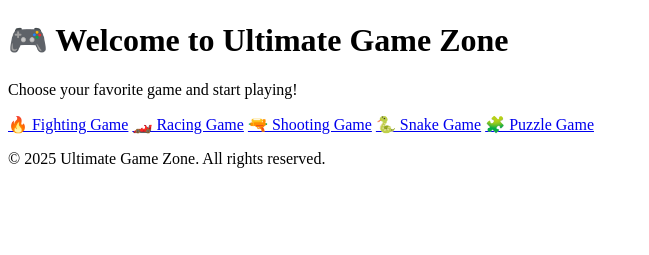
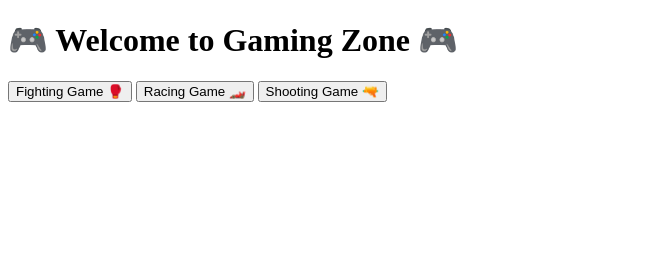
Before and after one commit to Azmat2575/my-game-website, a plain HTML site: page index.html in a window 1280 px wide. Shown: the whole page, without its empty margins (0-649 px from the left). Drawn offline with Linux system fonts and the light colour scheme.

Commit message:
Update index.html

```diff
--- a/index.html
+++ b/index.html
@@ -3,25 +3,17 @@
 <head>
     <meta charset="UTF-8">
     <meta name="viewport" content="width=device-width, initial-scale=1.0">
-    <title>Ultimate Game Zone</title>
-    <link rel="stylesheet" href="styles.css">
+    <title>Gaming Zone</title>
+    <link rel="stylesheet" href="style.css">
 </head>
 <body>
-    <header>
-        <h1>🎮 Welcome to Ultimate Game Zone</h1>
-        <p>Choose your favorite game and start playing!</p>
-    </header>
-
-    <section class="games-list">
-        <a href="game1.html" class="game-card">🔥 Fighting Game</a>
-        <a href="game2.html" class="game-card">🏎️ Racing Game</a>
-        <a href="game3.html" class="game-card">🔫 Shooting Game</a>
-        <a href="game4.html" class="game-card">🐍 Snake Game</a>
-        <a href="game5.html" class="game-card">🧩 Puzzle Game</a>
-    </section>
-
-    <footer>
-        <p>© 2025 Ultimate Game Zone. All rights reserved.</p>
-    </footer>
+    <h1>🎮 Welcome to Gaming Zone 🎮</h1>
+    <div class="games">
+        <button onclick="startFightingGame()">Fighting Game 🥊</button>
+        <button onclick="startRacingGame()">Racing Game 🏎️</button>
+        <button onclick="startShootingGame()">Shooting Game 🔫</button>
+    </div>
+    <canvas id="gameCanvas"></canvas>
+    <script src="script.js"></script>
 </body>
 </html>
```
